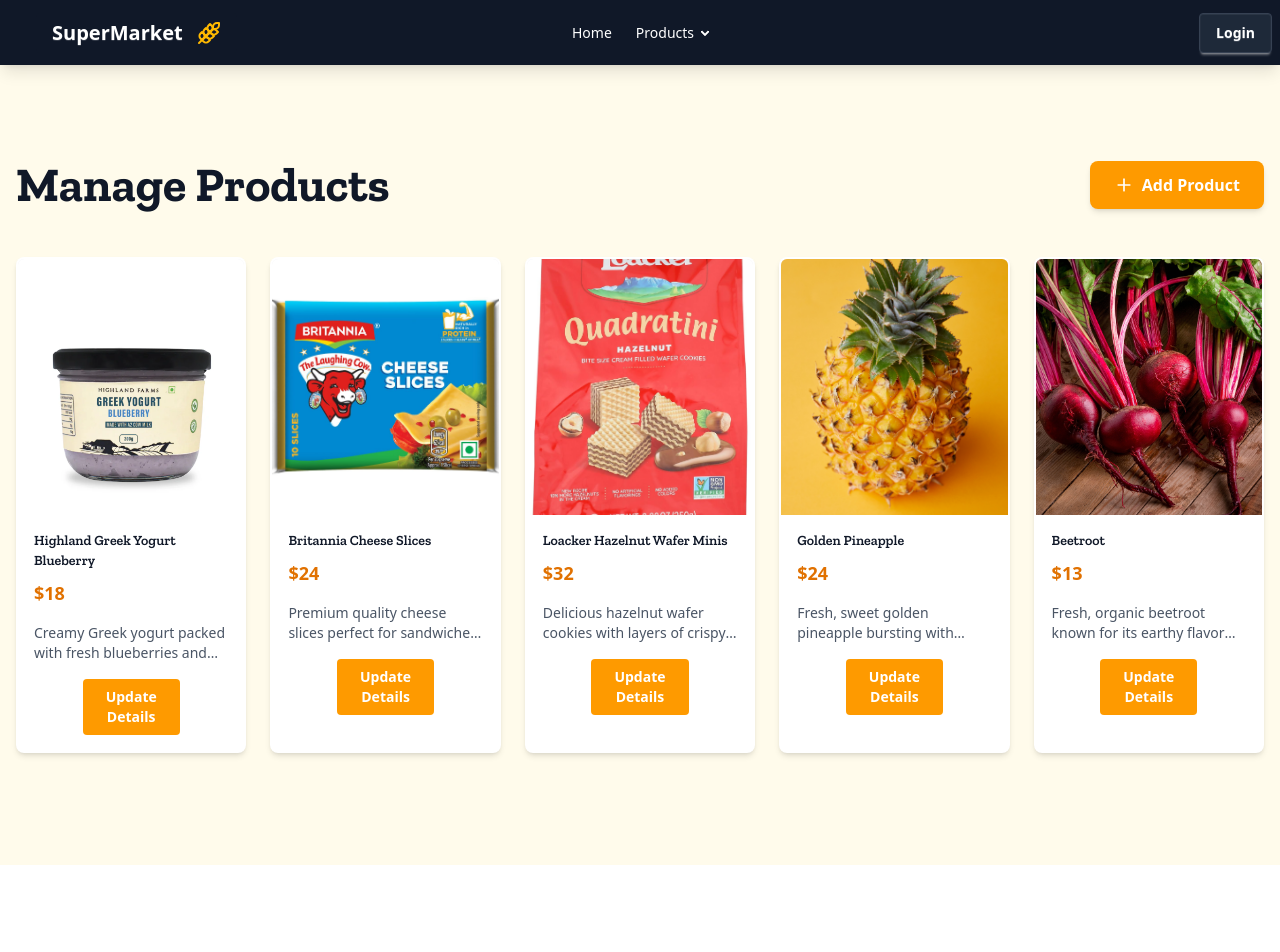
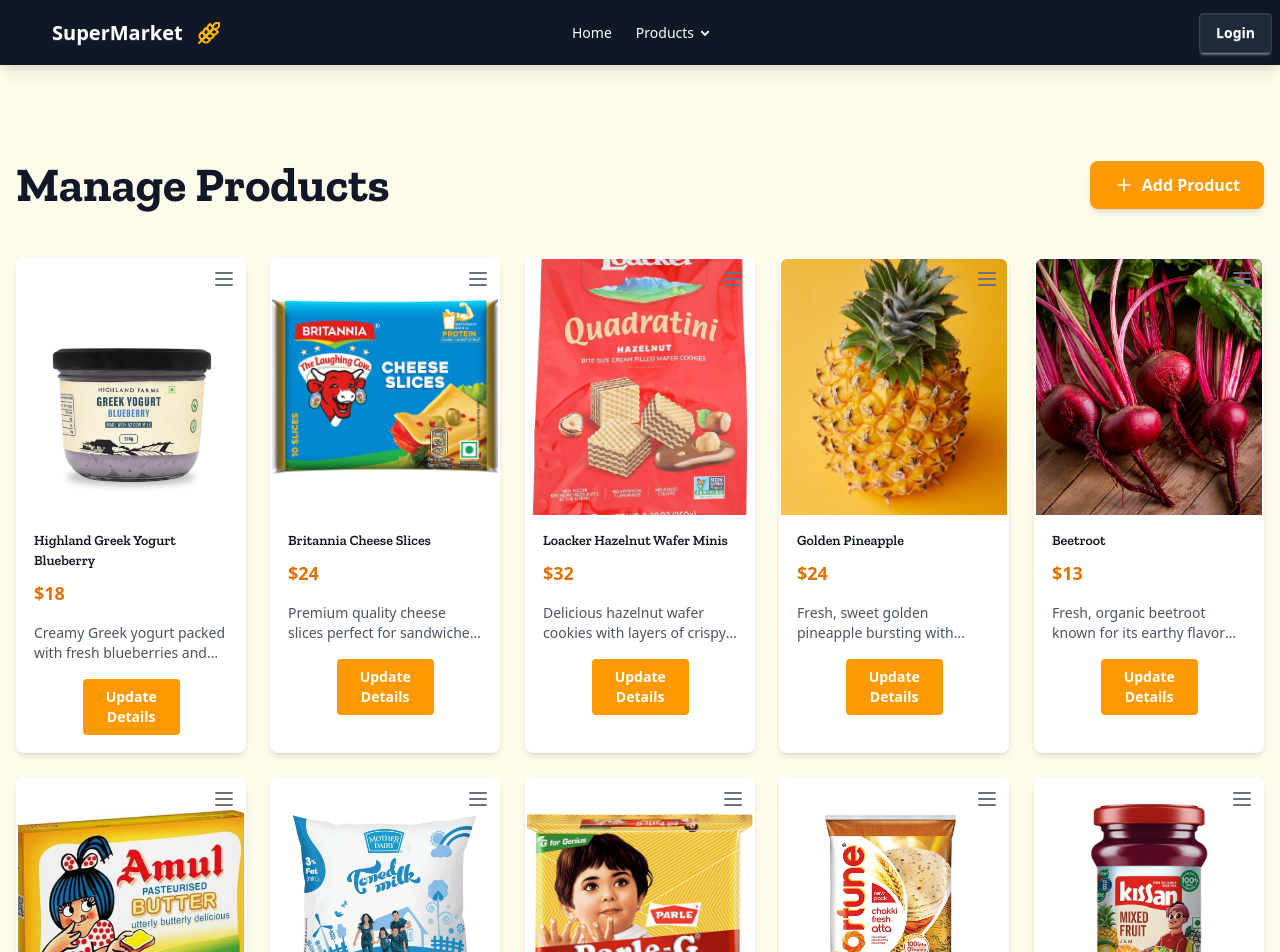
Before and after one commit to Saarthak1234/BW-Frontend, a Next.js app: page /admin/products in a window 1280 px wide. Shown: the top 952 px of the page. Before the commit the page ends 865 px from the top, so only its background shows below. Built offline with nearby package versions, Linux system fonts and the light colour scheme.

Commit message:
Add queue drag-and-drop feature for admin product cards

```diff
--- a/components/ProductCards/AdminProductCards.tsx
+++ b/components/ProductCards/AdminProductCards.tsx
@@ -4,6 +4,15 @@
 import Link from "next/link"
 import { Plus } from "lucide-react"
 import { Zilla_Slab } from "next/font/google"
+import { DndContext, closestCenter } from "@dnd-kit/core";
+import {
+  SortableContext,
+  useSortable,
+  arrayMove,
+  rectSortingStrategy,
+} from "@dnd-kit/sortable";
+import { CSS } from "@dnd-kit/utilities";
+import { useState, useEffect } from "react";
 
 // Configure the Google Font
 const zillaSlab = Zilla_Slab({
@@ -79,9 +88,135 @@
     shortDescription:
       "Fresh, organic beetroot known for its earthy flavor and vibrant color, packed with essential nutrients.",
   },
+  {
+    id: 6,
+    name: "Amul Butter",
+    price: 40,
+    originalPrice: 48,
+    rating: 5,
+    image: "/images/Amul-Butter.jpg",
+    onSale: true,
+    description:
+      "Classic creamy Amul butter made from pure milk fat. Ideal for spreading on bread, baking, and cooking. Rich in flavor and a staple in Indian households for decades.",
+    shortDescription:
+      "Classic creamy Amul butter made from pure milk fat — perfect for baking, cooking, or spreading.",
+  },
+  {
+    id: 7,
+    name: "Mother Dairy Toned Milk",
+    price: 26,
+    originalPrice: 30,
+    rating: 4,
+    image: "/images/Mother-Dairy-Toned-Milk.jpg",
+    onSale: true,
+    description:
+      "Toned milk from Mother Dairy with balanced nutrition. Rich in calcium and protein, ideal for daily consumption. Pasteurized and hygienically packed.",
+    shortDescription:
+      "Nutritious toned milk packed with calcium and protein from Mother Dairy.",
+  },
+  {
+    id: 8,
+    name: "Parle-G Biscuits",
+    price: 10,
+    originalPrice: null,
+    rating: 4,
+    image: "/images/Parle-G-Biscuits.jpg",
+    onSale: false,
+    description:
+      "Iconic glucose biscuits from Parle with a nostalgic taste. Perfect as a tea-time snack for all age groups.",
+    shortDescription:
+      "Iconic and affordable glucose biscuits — a perfect companion with tea.",
+  },
+  {
+    id: 9,
+    name: "Fortune Chakki Fresh Atta",
+    price: 55,
+    originalPrice: 65,
+    rating: 5,
+    image: "/images/Fortune-Chakki-Atta.webp",
+    onSale: true,
+    description:
+      "Whole wheat flour made from the choicest grains. Soft, fluffy rotis every time. High fiber content supports digestion and health.",
+    shortDescription:
+      "High-quality whole wheat flour for soft rotis and great nutritional value.",
+  },
+  {
+    id: 10,
+    name: "Kissan Mixed Fruit Jam",
+    price: 75,
+    originalPrice: 90,
+    rating: 5,
+    image: "/images/Kissan-Mixed-Fruit-Jam.jpg",
+    onSale: true,
+    description:
+      "A tasty blend of multiple fruits in one jar. No breakfast is complete without this sweet spread on toast or paratha.",
+    shortDescription:
+      "Sweet and fruity jam with a blend of mixed fruits — perfect for breakfast.",
+  }
 ]
 
+function SortableItem({ product, zillaSlab }: any) {
+  const { attributes, listeners, setNodeRef, transform, transition } = useSortable({ id: product.id });
+
+  const style: React.CSSProperties = {
+    transform: CSS.Transform.toString(transform),
+    transitionProperty: "transform",
+    transitionDuration: "200ms",
+    transitionTimingFunction: "ease-in-out",
+    willChange: "transform",
+    zIndex: transform ? 9999 : ("auto" as "auto" | number),
+    position: transform ? "relative" : ("static" as "relative" | "static"),
+  };
+
+  return (
+    <div
+      ref={setNodeRef}
+      style={style}
+      {...attributes}
+      {...listeners}
+      className={`relative bg-white rounded-lg shadow-md overflow-hidden hover:shadow-lg hover:border-2 hover:border-amber-400 hover:scale-101 transition-all duration-300 border-2 border-transparent ${
+        transform ? "scale-105 shadow-2xl ring-2 ring-amber-300" : ""
+      }`}
+    >
+      <div className="absolute top-2 right-2 z-20 cursor-grab active:cursor-grabbing">
+        <svg xmlns="http://www.w3.org/2000/svg" className="h-6 w-6 text-gray-500" viewBox="0 0 24 24" fill="currentColor">
+          <path d="M4 6h16M4 12h16M4 18h16" stroke="currentColor" strokeWidth="2" strokeLinecap="round" />
+        </svg>
+      </div>
+      <div className="relative h-64 bg-gray-100">
+        <Image
+          src={product.image || "/placeholder.svg"}
+          alt={product.name}
+          fill
+          className="object-cover"
+          sizes="(max-width: 640px) 100vw, (max-width: 768px) 50vw, (max-width: 1024px) 33vw, (max-width: 1280px) 25vw, 20vw"
+        />
+      </div>
+      <div className="p-4">
+        <h3 className={`font-semibold text-gray-900 mb-2 text-sm ${zillaSlab.className}`}>{product.name}</h3>
+        <div className="mb-4">
+          <span className="text-lg font-bold text-amber-600">${product.price}</span>
+        </div>
+        <div className="mb-4">
+          <p className="text-gray-600 text-sm line-clamp-2 font-circe">{product.shortDescription}</p>
+        </div>
+        <Link href={`/admin/products/${product.id}/edit`} className="flex justify-center">
+          <button className="w-auto sm:w-1/2 bg-amber-500 text-white py-2 px-4 hover:bg-gray-800 transition-all duration-300 ease-in-out text-sm rounded-sm font-semibold">
+            Update Details
+          </button>
+        </Link>
+      </div>
+    </div>
+  );
+}
+
 export default function AdminProductsSection() {
+  const [items, setItems] = useState(products);
+
+  useEffect(() => {
+    setItems(products);
+  }, []);
+
   return (
     <div className={`min-h-screen bg-amber-50 py-12 sm:py-16 lg:py-24 ${zillaSlab.variable}`}>
       <div className="container mx-auto px-4">
@@ -99,47 +234,27 @@
           </Link>
         </div>
 
-        <div className="grid grid-cols-1 sm:grid-cols-2 md:grid-cols-3 lg:grid-cols-4 xl:grid-cols-5 gap-6">
-          {products.map((product) => (
-            <div
-              key={product.id}
-              className="bg-white rounded-lg shadow-md overflow-hidden hover:shadow-lg hover:border-2 hover:border-amber-400 hover:scale-101 transition-all duration-300 border-2 border-transparent"
-            >
-              {/* Product Image */}
-              <div className="relative h-96 sm:h-64 bg-gray-100">
-                <Image
-                  src={product.image || "/placeholder.svg"}
-                  alt={product.name}
-                  fill
-                  className="object-cover"
-                  sizes="(max-width: 640px) 100vw, (max-width: 768px) 50vw, (max-width: 1024px) 33vw, (max-width: 1280px) 25vw, 20vw"
-                />
-              </div>
-
-              {/* Product Info */}
-              <div className="p-4">
-                <h3 className={`font-semibold text-gray-900 mb-2 text-sm ${zillaSlab.className}`}>{product.name}</h3>
-
-                {/* Price */}
-                <div className="mb-4">
-                  <span className="text-lg font-bold text-amber-600">${product.price}</span>
-                </div>
-
-                {/* Short Description */}
-                <div className="mb-4">
-                  <p className="text-gray-600 text-sm line-clamp-2 font-circe">{product.shortDescription}</p>
-                </div>
-
-                {/* Update Details Button */}
-                <Link href={`/admin/products/${product.id}/edit`} className="flex justify-center">
-                  <button className="w-auto sm:w-1/2 bg-amber-500 text-white py-2 px-4 hover:bg-gray-800 transition-all duration-300 ease-in-out text-sm rounded-sm font-semibold">
-                    Update Details
-                  </button>
-                </Link>
-              </div>
+        <DndContext
+          collisionDetection={closestCenter}
+          onDragEnd={(event) => {
+            const { active, over } = event;
+            if (active.id !== over?.id) {
+              setItems((items) => {
+                const oldIndex = items.findIndex((item) => item.id === active.id);
+                const newIndex = items.findIndex((item) => item.id === over?.id);
+                return arrayMove(items, oldIndex, newIndex);
+              });
+            }
+          }}
+        >
+          <SortableContext items={items.map((item) => item.id)} strategy={rectSortingStrategy}>
+            <div className="grid grid-cols-1 sm:grid-cols-2 md:grid-cols-3 lg:grid-cols-4 xl:grid-cols-5 gap-6">
+              {items.map((product) => (
+                <SortableItem key={product.id} product={product} zillaSlab={zillaSlab} />
+              ))}
             </div>
-          ))}
-        </div>
+          </SortableContext>
+        </DndContext>
       </div>
     </div>
   )
--- a/components/ProductCards/ProductCards.tsx
+++ b/components/ProductCards/ProductCards.tsx
@@ -47,7 +47,7 @@
 		price: 32,
 		originalPrice: 35,
 		rating: 4,
-		sales: 17,
+		sales: 137,
 		image: "/images/Loacker-Hazelnut-Wafer-Minis.jpg",
 		onSale: true,
 		description:
--- a/package.json
+++ b/package.json
@@ -9,6 +9,8 @@
     "lint": "next lint"
   },
   "dependencies": {
+    "@dnd-kit/core": "^6.3.1",
+    "@dnd-kit/sortable": "^10.0.0",
     "@prisma/client": "^6.12.0",
     "@radix-ui/react-slot": "^1.2.3",
     "class-variance-authority": "^0.7.1",
```
Also changed, not shown: 2 other files (tests, documents, lock files or other folders).
